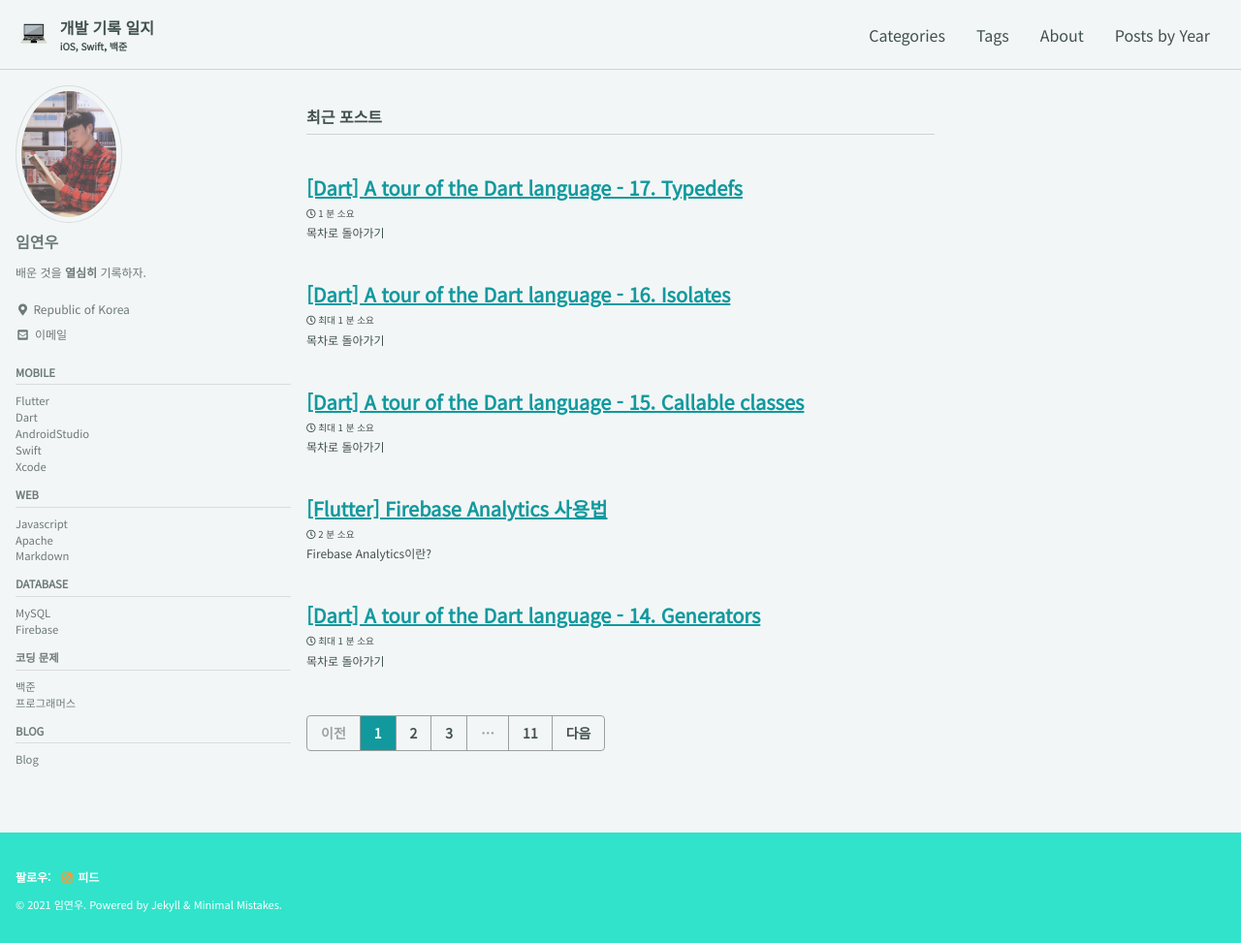
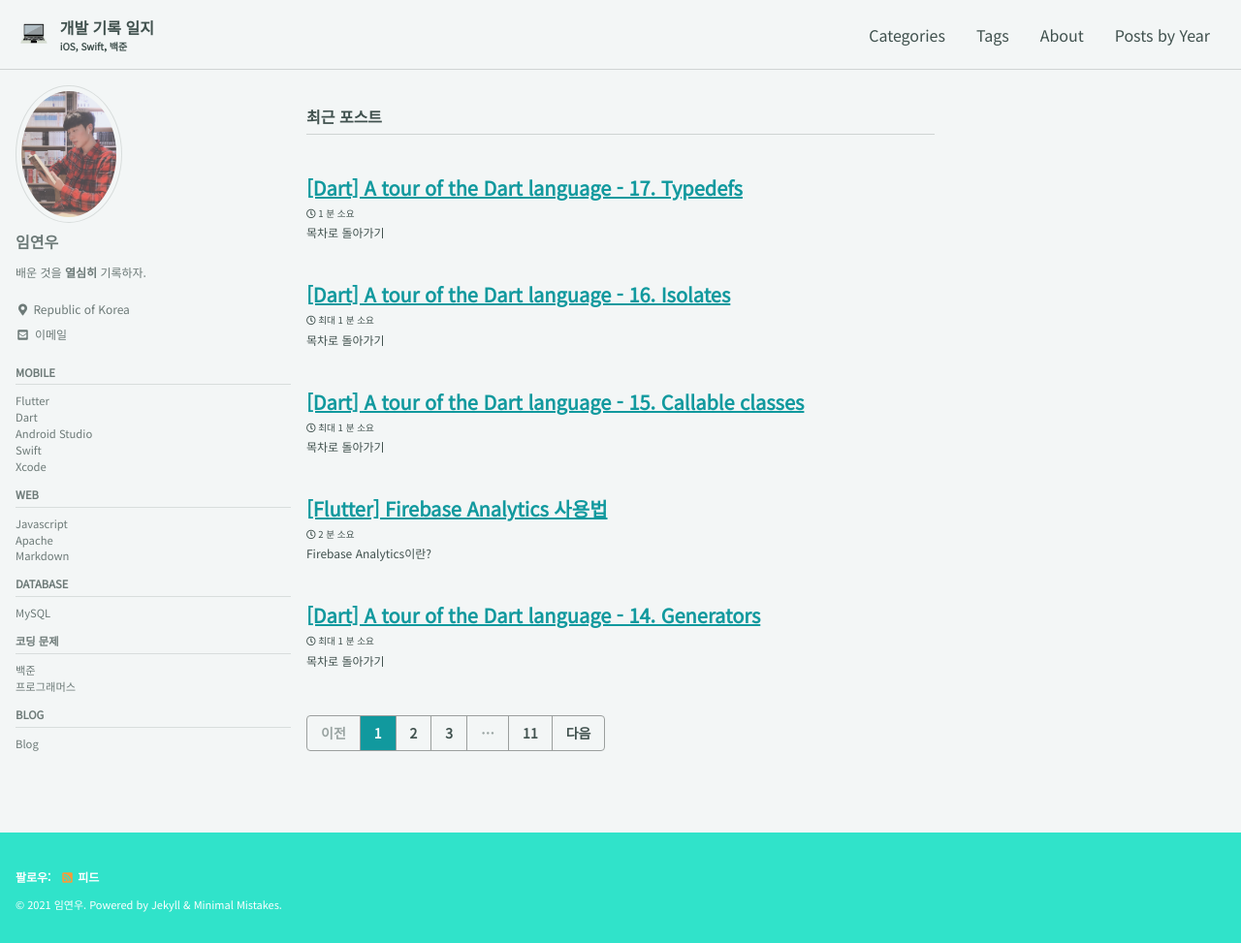
Before and after one commit to terry1213/terry1213.github.io, a Jekyll site: the page built from index.html, in a window 1280 px wide and 973 px high. Shown: the whole window at 97% size. Built offline with Jekyll 4.4.1, drawn with Linux system fonts in a browser that asks for light colours; cached includes are drawn as plain includes; the list of posts is cut into pages by our own code.

Commit message:
[UPDATE] Firebase 카테고리 삭제

```diff
--- a/_data/navigation.yml
+++ b/_data/navigation.yml
@@ -15,7 +15,7 @@ categories:
         url: /categories/#flutter
       - title: "Dart"
         url: /categories/#dart
-      - title: "AndroidStudio"
+      - title: "Android Studio"
         url: /categories/#androidstudio
       - title: "Swift"
         url: /categories/#swift
@@ -33,8 +33,6 @@ categories:
     children:
       - title: "MySQL"
         url: /categories/#mysql
-      - title: "Firebase"
-        url: /categories/#firebase
   - title: "코딩 문제"
     children:
       - title: "백준"
```
